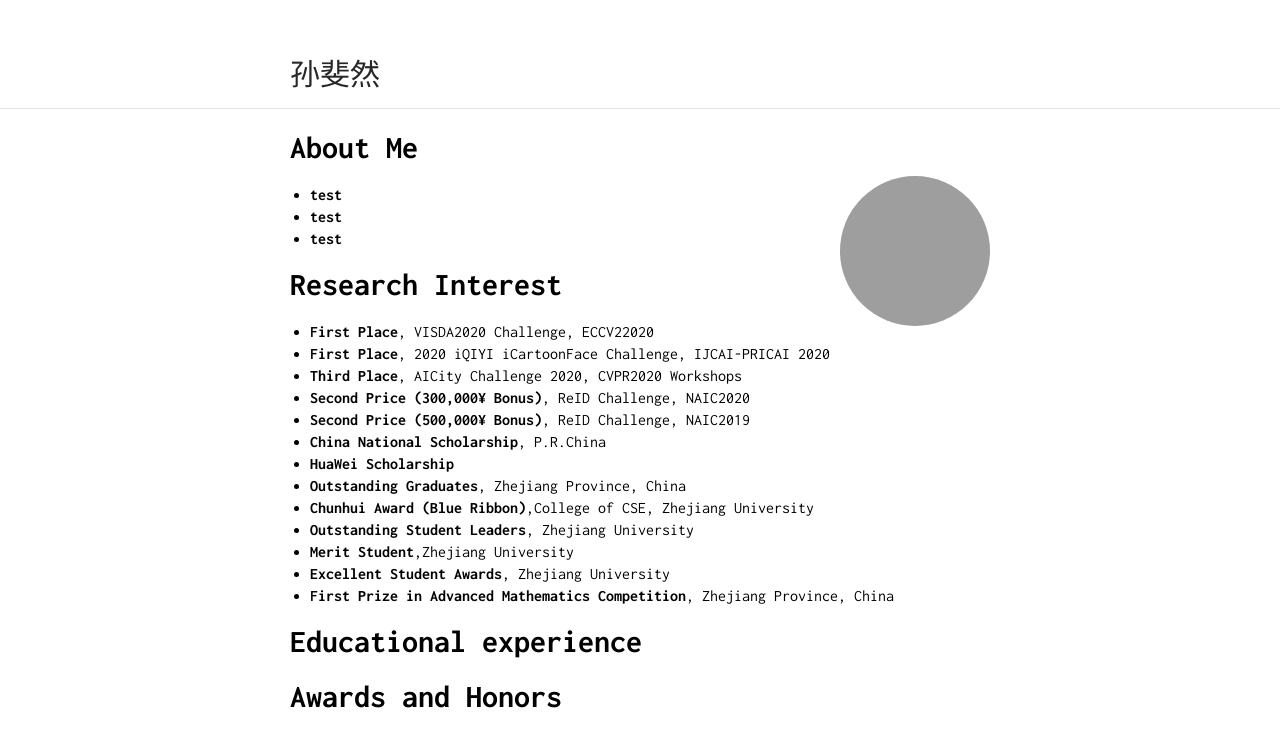
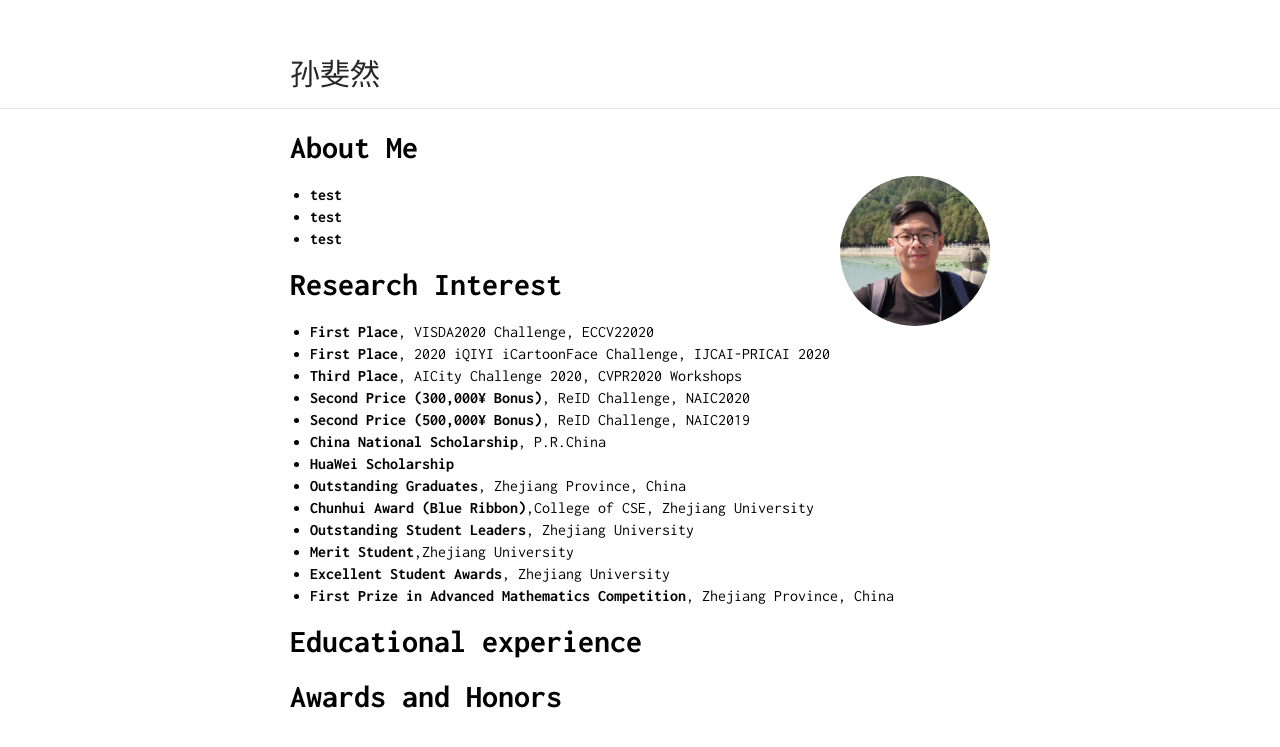
Before and after one commit to OrientTraveller/OrientTraveller.github.io, a Jekyll site: the page built from index.md, in a window 1280 px wide. Shown: the top 747 px of the page. Built offline with Jekyll 4.4.1, drawn with Linux system fonts in a browser that asks for light colours; our own code applies the rules of GitHub Pages for plain Markdown files.

Commit message:
Update index.md

```diff
--- a/index.md
+++ b/index.md
@@ -1,5 +1,5 @@
 # About Me
-<img class="profile-picture" src="https://orienttraveller.github.io/sfr2.jpg">
+<img class="profile-picture" src="https://orienttraveller.github.io/sfr3.jpg">
 - **test**
 - **test**
 - **test**
```
